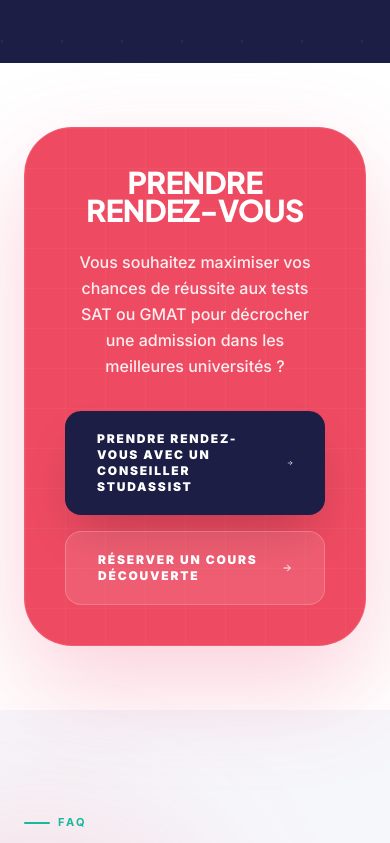
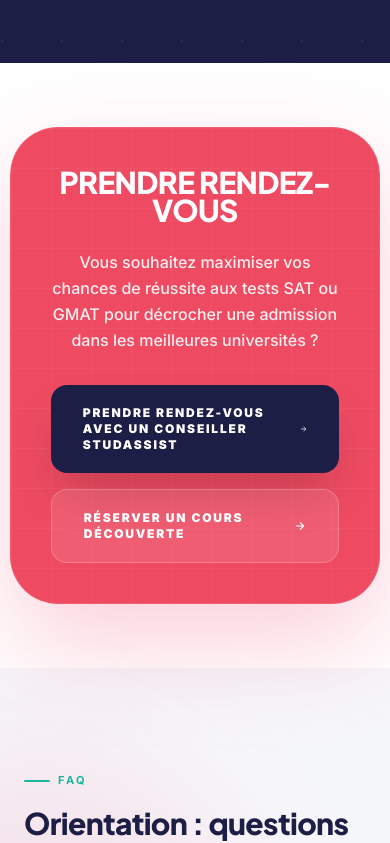
Before and after one commit to ybzholding-code/StudAssist, a React (Vite) app in the folder studassist-pro/: page /prepa-sat-gmat in a window 390 px wide. Shown: the part 4922-5765 px from the top of the page. Built offline with nearby package versions, Linux system fonts and the light colour scheme.

Commit message:
UI: Widen CTA banners to 90% viewport width

```diff
--- a/studassist-pro/src/components/OrientationLevelPage.tsx
+++ b/studassist-pro/src/components/OrientationLevelPage.tsx
@@ -502,7 +502,7 @@
 
       {/* ============ CTA BANNER ============ */}
       <section className="py-16 lg:py-24 relative z-20">
-        <div className="container mx-auto px-6 max-w-6xl">
+        <div className="w-[95%] lg:w-[90%] max-w-7xl mx-auto">
           <motion.div
             initial={{ opacity: 0, scale: 0.98 }}
             whileInView={{ opacity: 1, scale: 1 }}
--- a/studassist-pro/src/components/ServicePage.tsx
+++ b/studassist-pro/src/components/ServicePage.tsx
@@ -323,7 +323,7 @@
 
       {/* ============ FINAL REJOIN CTA ============ */}
       <section className="py-16 lg:py-24 relative z-20">
-        <div className="container mx-auto px-6 max-w-6xl">
+        <div className="w-[95%] lg:w-[90%] max-w-7xl mx-auto">
           <motion.div
             initial={{ opacity: 0, scale: 0.98 }}
             whileInView={{ opacity: 1, scale: 1 }}
--- a/studassist-pro/src/pages/prepas-bac/GrandOral.tsx
+++ b/studassist-pro/src/pages/prepas-bac/GrandOral.tsx
@@ -112,7 +112,7 @@
           "Un levier de différenciation pour les admissions post-bac",
         ],
         icons: [
-          "https://img.icons8.com/3d-fluency/94/video-call.png",
+          "https://img.icons8.com/3d-fluency/94/webcam.png",
           "https://img.icons8.com/3d-fluency/94/compass.png",
           "https://img.icons8.com/3d-fluency/94/microphone.png",
           "https://img.icons8.com/3d-fluency/94/star.png",
--- a/studassist-pro/src/pages/prepas-bac/Specialites.tsx
+++ b/studassist-pro/src/pages/prepas-bac/Specialites.tsx
@@ -116,7 +116,7 @@
           "https://img.icons8.com/3d-fluency/94/test-tube.png",
           "https://img.icons8.com/3d-fluency/94/bar-chart.png",
           "https://img.icons8.com/3d-fluency/94/compass.png",
-          "https://img.icons8.com/3d-fluency/94/video-call.png",
+          "https://img.icons8.com/3d-fluency/94/webcam.png",
         ],
       }}
 
--- a/studassist-pro/src/pages/prepas-concours/SatGmat.tsx
+++ b/studassist-pro/src/pages/prepas-concours/SatGmat.tsx
@@ -115,7 +115,7 @@
           "100% de nos élèves admis dans le top 3 de leurs choix",
         ],
         icons: [
-          "https://img.icons8.com/3d-fluency/94/video-call.png",
+          "https://img.icons8.com/3d-fluency/94/webcam.png",
           "https://img.icons8.com/3d-fluency/94/trophy.png",
           "https://img.icons8.com/3d-fluency/94/document.png",
           "https://img.icons8.com/3d-fluency/94/globe.png",
```
